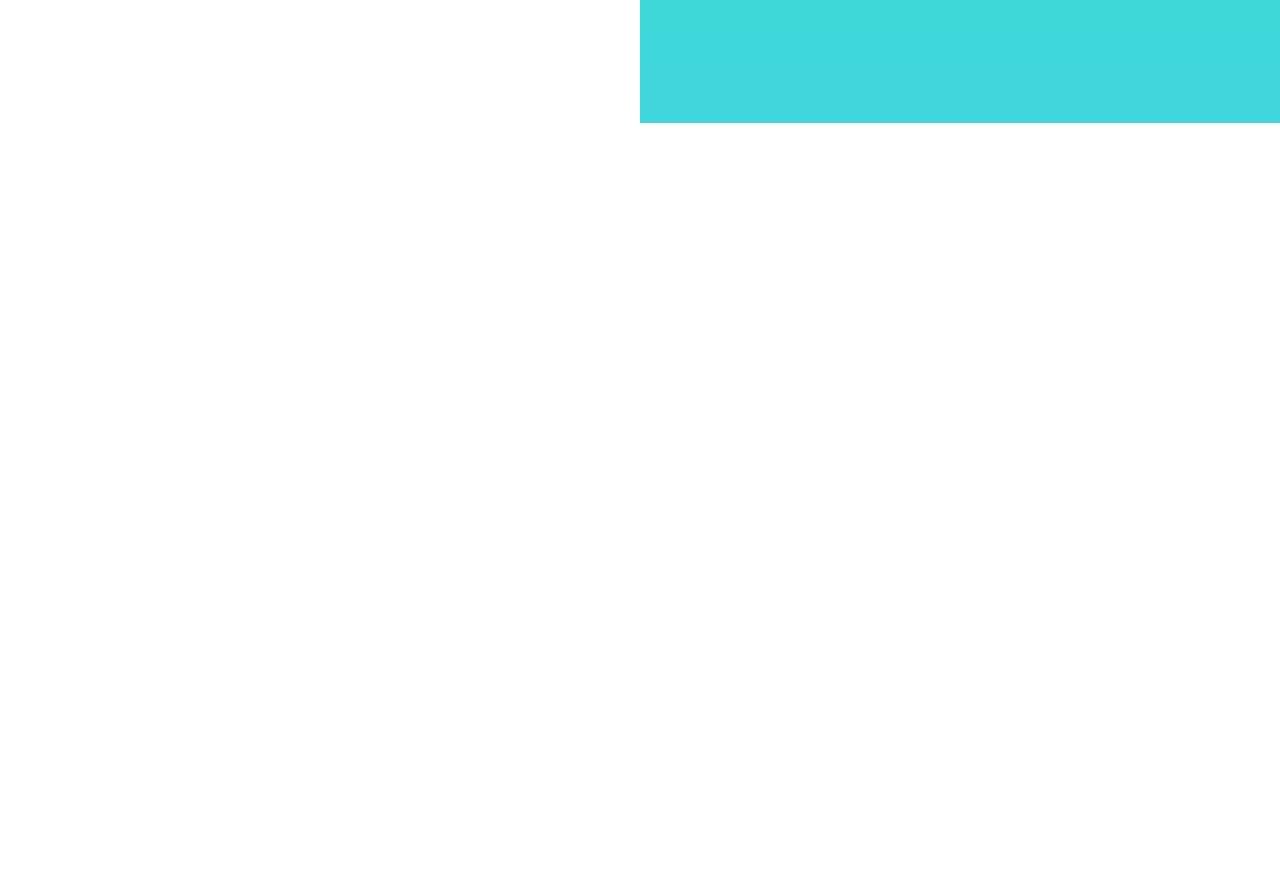
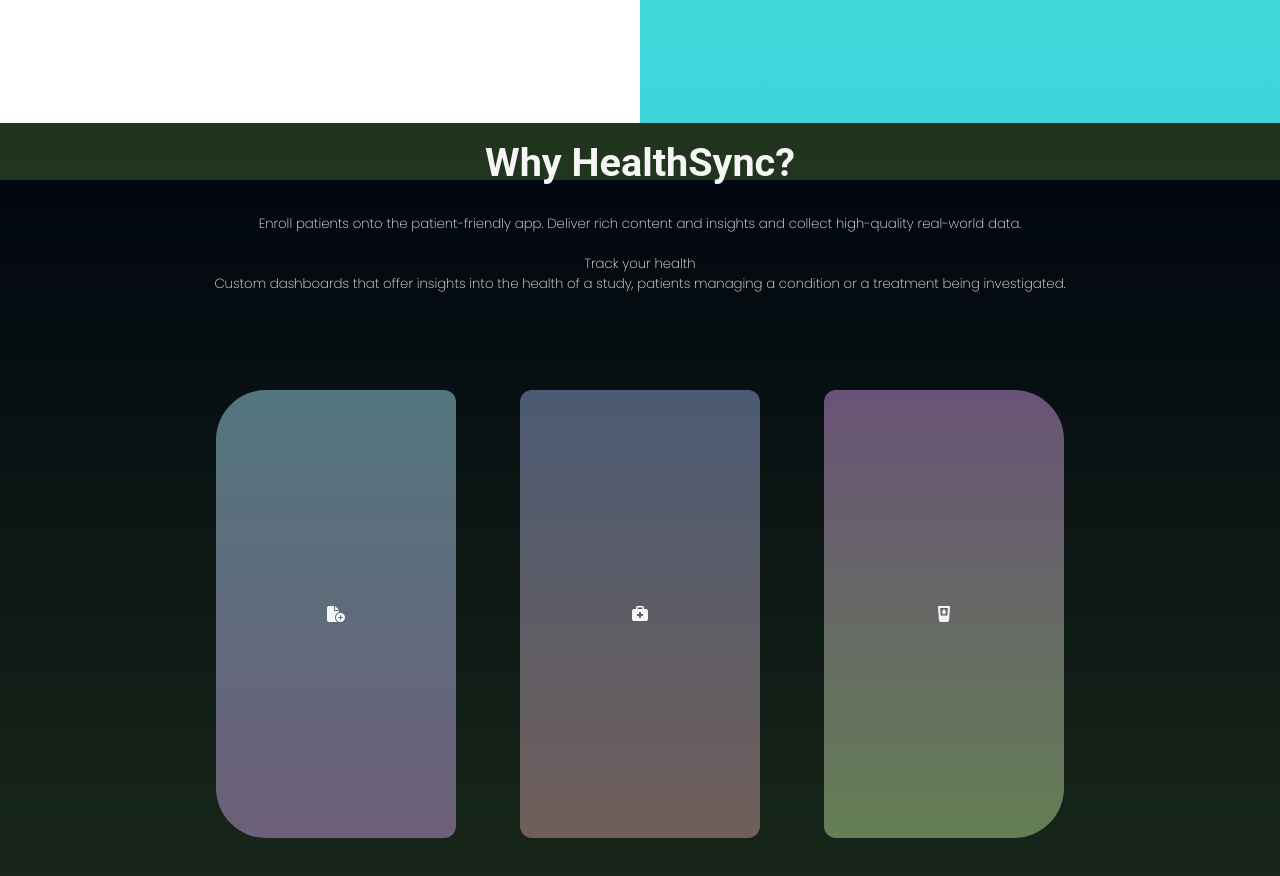
Before and after one commit to RajveerShaw/MedSynC, a React (Vite) app: page / in a window 1280 px wide. Shown: the part 860-1736 px from the top of the page. Before the commit the page ends 983 px from the top, so only its background shows below. Built offline with nearby package versions, Linux system fonts and the light colour scheme; a web font is replaced by a local one.

Commit message:
Added the features page

```diff
--- a/src/App.jsx
+++ b/src/App.jsx
@@ -1,11 +1,13 @@
 import Navbar from './components/navbar'
 import Section1 from './components/section1'
+import Features from './components/features'
 function App() {
 
   return (
     <>
       <Navbar/>
       <Section1/>
+      <Features/>
     </>
   )
 }
--- /dev/null
+++ b/src/components/features.css
@@ -0,0 +1,70 @@
+* {
+    margin: 0;
+    padding: 0;
+}
+
+body {
+    background: linear-gradient(180deg, rgb(1, 6, 15) 0%, rgba(15, 37, 11, 0.92) 100%);
+    height: 65rem;
+}
+
+.features-txt {
+    color: #F6F6F6;
+    font-family: 'Roboto', sans-serif;
+    font-weight: 900;
+    justify-content: center;
+    display: flex;
+    align-items: center;
+    font-size: 1.65rem;
+    margin-top: 1rem;
+}
+
+h5 {
+    color: #F6F6F6;
+    font-family: 'Poppins', sans-serif;
+    font-weight: 200;
+    text-align: center;
+    margin-top: 1.75rem;
+    padding: 0 2rem;
+}
+
+.features-div {
+    height: 40rem;
+    width: 100%;
+    box-sizing: border-box;
+    display: flex;
+    flex-wrap: wrap;
+    justify-content: center;
+    align-items: center;
+}
+
+.features-content {
+    height: 28rem;
+    width: 15rem;
+    border-radius: 12px;
+    display: flex;
+    flex-wrap: wrap;
+    justify-content: center;
+    align-items: center;
+    color: #F6F6F6;
+    font-family: 'Poppins', sans-serif;
+    font-weight: 100;
+    margin-left: 2rem;
+    margin-right: 2rem;
+
+}
+
+#feature1 {
+    background-color: rgba(246, 246, 246, 0.35);
+    background-image: linear-gradient(180deg, rgba(53, 209, 244, 0.2) 0%, rgba(145, 40, 191, 0.2) 100%);
+}
+
+#feature2 {
+    background-color: rgba(246, 246, 246, 0.35);
+    background-image: linear-gradient(180deg, rgba(13, 70, 186, 0.2) 0%, rgba(158, 37, 43, 0.2) 100%);
+}
+
+#feature3 {
+    background-color: rgba(246, 246, 246, 0.35);
+    background-image: linear-gradient(180deg, rgba(163, 33, 206, 0.2) 0%, rgba(103, 196, 15, 0.2) 100%);
+}
--- /dev/null
+++ b/src/components/features.jsx
@@ -0,0 +1,38 @@
+import React from 'react';
+import './features.css';
+import { FontAwesomeIcon } from '@fortawesome/react-fontawesome';
+import { faFileCirclePlus, faBriefcaseMedical, faGlassWaterDroplet } from '@fortawesome/free-solid-svg-icons';
+
+const Features = () => {
+    return (
+        <div>
+            <div className="features-txt">
+                <h2>Why HealthSync?</h2>
+            </div>
+
+            <h5>
+                Enroll patients onto the patient-friendly app. Deliver rich content and insights and collect high-quality real-world data.
+                <br />
+                <br />
+                Track your health
+                <br />Custom dashboards that offer insights into the health of a study, patients managing a condition or a treatment being investigated.
+            </h5>
+
+            <div className="features-div">
+                <div className="features-content" id="feature1" style={{ borderTopLeftRadius: '50px', borderBottomLeftRadius: '50px' }}>
+                    <FontAwesomeIcon icon={faFileCirclePlus} />
+                </div>
+
+                <div className="features-content" id="feature2">
+                    <FontAwesomeIcon icon={faBriefcaseMedical} className="fb-icon-element-2 fb-icon-element fontawesome-icon fas circle-no" />
+                </div>
+
+                <div className="features-content" id="feature3" style={{ borderTopRightRadius: '50px', borderBottomRightRadius: '50px' }}>
+                    <FontAwesomeIcon icon={faGlassWaterDroplet} />
+                </div>
+            </div>
+        </div>
+    );
+};
+
+export default Features;
```
